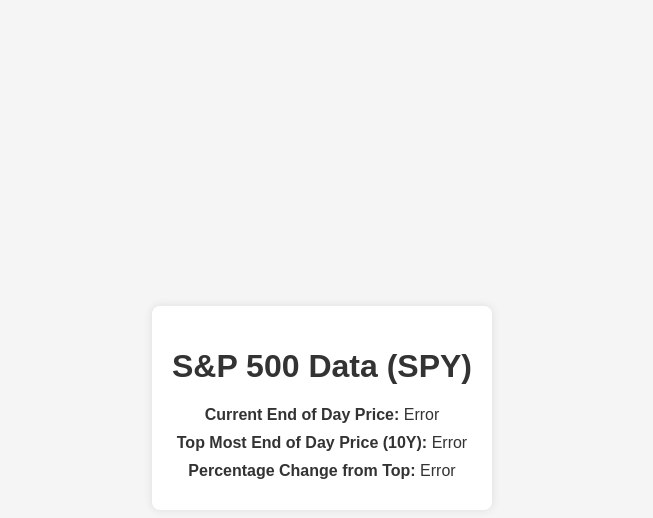
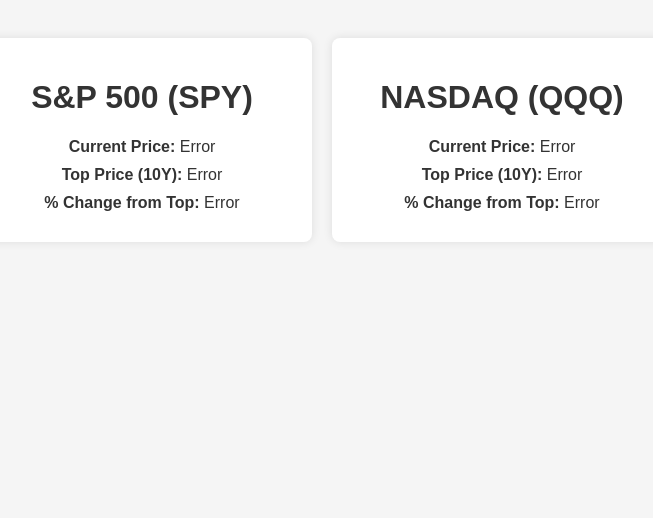
Before and after one commit to rahulmetta/sp500, a plain HTML site: page index.html in a window 1280 px wide. Shown: the whole page, without its empty margins (318-971 px from the left). Drawn offline with Linux system fonts and the light colour scheme; no server answers.

Commit message:
added nasdaq

```diff
--- a/index.html
+++ b/index.html
@@ -3,7 +3,7 @@
 <head>
   <meta charset="UTF-8">
   <meta name="viewport" content="width=device-width, initial-scale=1.0">
-  <title>S&P 500 Data (via SPY)</title>
+  <title>S&P 500 and NASDAQ Data</title>
   <style>
     body {
       font-family: Arial, sans-serif;
@@ -11,15 +11,18 @@
       color: #333;
       display: flex;
       justify-content: center;
-      align-items: center;
-      height: 100vh;
+      align-items: flex-start;
+      min-height: 100vh;
+      padding: 20px;
     }
     .container {
       background-color: white;
       padding: 20px;
+      margin: 10px;
       border-radius: 8px;
       box-shadow: 0 0 10px rgba(0, 0, 0, 0.1);
       text-align: center;
+      width: 300px;
     }
     .data-item {
       margin: 10px 0;
@@ -27,24 +30,37 @@
   </style>
 </head>
 <body>
-  <div class="container">
-    <h1>S&P 500 Data (SPY)</h1>
+  <div class="container" id="sp500-container">
+    <h1>S&P 500 (SPY)</h1>
     <div class="data-item">
-      <strong>Current End of Day Price:</strong> <span id="current-price">Loading...</span>
+      <strong>Current Price:</strong> <span id="spy-current">Loading...</span>
     </div>
     <div class="data-item">
-      <strong>Top Most End of Day Price (10Y):</strong> <span id="top-price">Loading...</span>
+      <strong>Top Price (10Y):</strong> <span id="spy-top">Loading...</span>
     </div>
     <div class="data-item">
-      <strong>Percentage Change from Top:</strong> <span id="percentage-change">Loading...</span>
+      <strong>% Change from Top:</strong> <span id="spy-change">Loading...</span>
+    </div>
+  </div>
+
+  <div class="container" id="nasdaq-container">
+    <h1>NASDAQ (QQQ)</h1>
+    <div class="data-item">
+      <strong>Current Price:</strong> <span id="qqq-current">Loading...</span>
+    </div>
+    <div class="data-item">
+      <strong>Top Price (10Y):</strong> <span id="qqq-top">Loading...</span>
+    </div>
+    <div class="data-item">
+      <strong>% Change from Top:</strong> <span id="qqq-change">Loading...</span>
     </div>
   </div>
 
   <script>
     const apiKey = "6E4VML159PQTJM5R"; // 🔑 Replace with your Alpha Vantage API key
-    const apiUrl = `https://www.alphavantage.co/query?function=TIME_SERIES_DAILY&symbol=SPY&apikey=${apiKey}`;
 
-    async function fetchStockData() {
+    async function fetchData(symbol, prefix) {
+      const apiUrl = `https://www.alphavantage.co/query?function=TIME_SERIES_DAILY&symbol=${symbol}&apikey=${apiKey}`;
       try {
         const response = await fetch(apiUrl);
         const data = await response.json();
@@ -53,28 +69,28 @@
           throw new Error("Invalid response from Alpha Vantage (maybe API limit hit).");
         }
 
-        // Extract daily closing prices
         const timeSeries = data["Time Series (Daily)"];
-        const dates = Object.keys(timeSeries).sort(); // sorted ascending
-        const prices = dates.map(date => parseFloat(timeSeries[date]["4. close"]));
+        const dates = Object.keys(timeSeries).sort(); // oldest → newest
+        const prices = dates.map(d => parseFloat(timeSeries[d]["4. close"]));
 
-        const currentPrice = prices[prices.length - 1]; // latest close
+        const currentPrice = prices[prices.length - 1];
         const topPrice = Math.max(...prices);
-        const percentageChange = ((currentPrice - topPrice) / topPrice * 100).toFixed(2);
+        const pctChange = ((currentPrice - topPrice) / topPrice * 100).toFixed(2);
 
-        document.getElementById("current-price").textContent = currentPrice.toFixed(2);
-        document.getElementById("top-price").textContent = topPrice.toFixed(2);
-        document.getElementById("percentage-change").textContent = `${percentageChange}%`;
-
-      } catch (error) {
-        console.error("Error fetching the data:", error);
-        document.getElementById("current-price").textContent = "Error";
-        document.getElementById("top-price").textContent = "Error";
-        document.getElementById("percentage-change").textContent = "Error";
+        document.getElementById(`${prefix}-current`).textContent = currentPrice.toFixed(2);
+        document.getElementById(`${prefix}-top`).textContent = topPrice.toFixed(2);
+        document.getElementById(`${prefix}-change`).textContent = `${pctChange}%`;
+      } catch (err) {
+        console.error(`Error fetching ${symbol}:`, err);
+        document.getElementById(`${prefix}-current`).textContent = "Error";
+        document.getElementById(`${prefix}-top`).textContent = "Error";
+        document.getElementById(`${prefix}-change`).textContent = "Error";
       }
     }
 
-    fetchStockData();
+    // Fetch both SPY (S&P 500) and QQQ (NASDAQ-100)
+    fetchData("SPY", "spy");
+    fetchData("QQQ", "qqq");
   </script>
 </body>
 </html>
```
